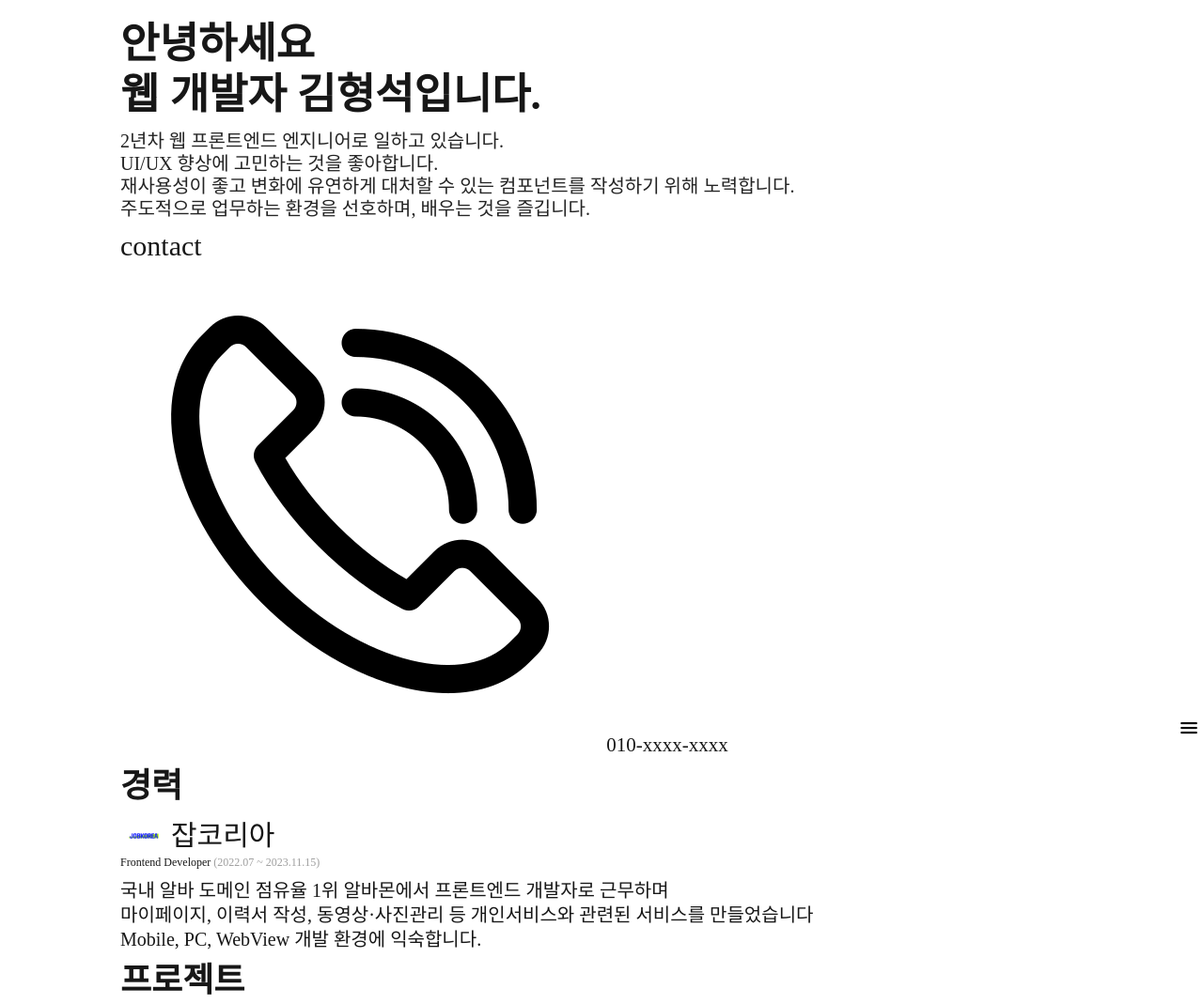
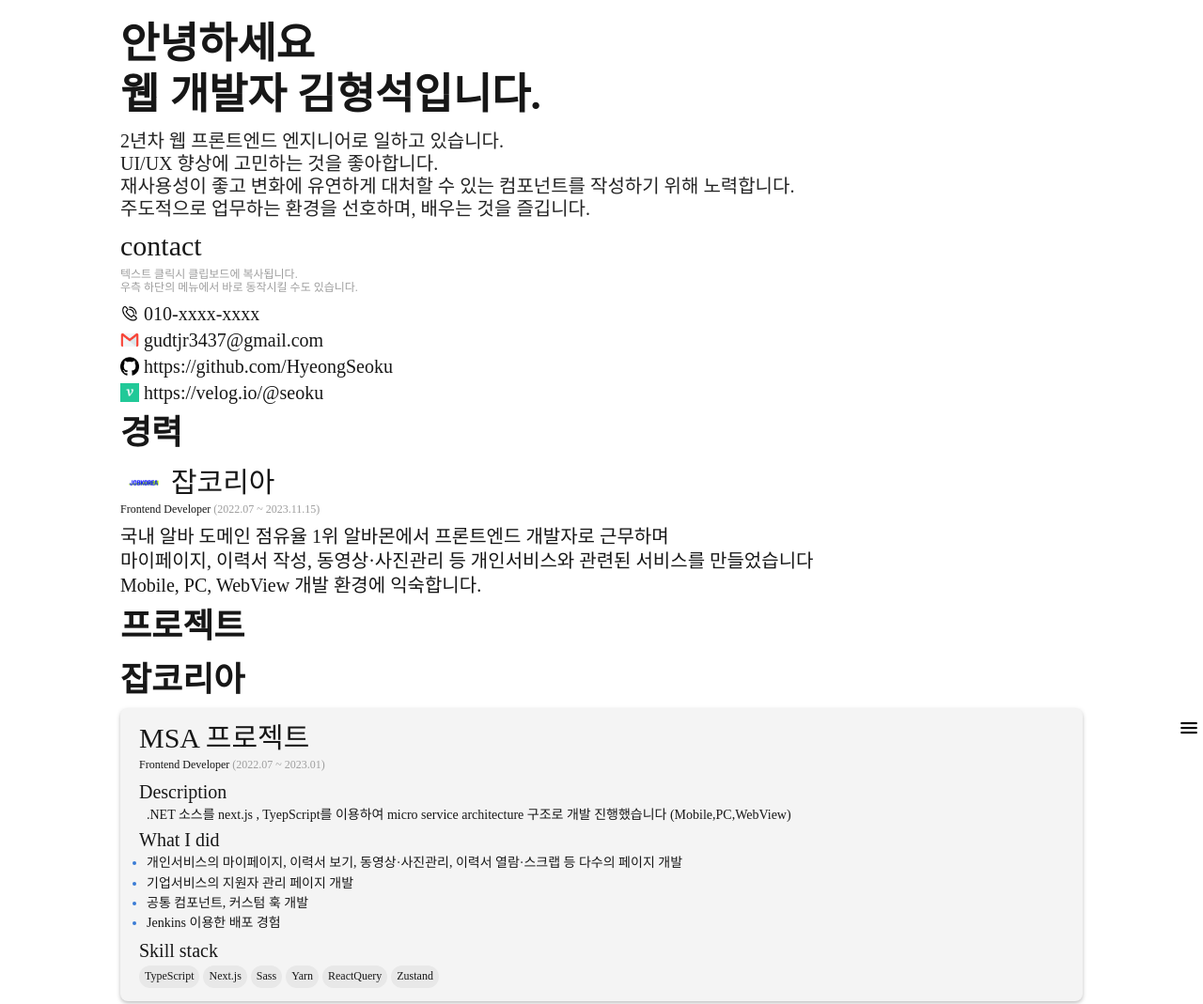
Before and after one commit to HyeongSeoku/Resume, a website built with Vite: page index.html in a window 1280 px wide. Shown: the top 1069 px of the page at 94% size. Built offline with nearby package versions, Linux system fonts and the light colour scheme; a web font is replaced by a local one.

Commit message:
Modify : contact 영역 추가 및 클립보드 복사 기능 추가

```diff
--- a/index.html
+++ b/index.html
@@ -32,13 +32,52 @@
       </p>
 
       <section id="contact-section" class="section-container">
-        <div class="contact-title screen-animation">contact</div>
-        <ul class="contact-list">
-          <li class="contact-item">
-            <img src="/phone_icon.png" alt="전화번호" />
-            <span>010-xxxx-xxxx</span>
-          </li>
-        </ul>
+        <div class="screen-animation">
+          <div class="contact-title">contact</div>
+          <p class="contact-info">
+            텍스트 클릭시 클립보드에 복사됩니다. <br />
+            우측 하단의 메뉴에서 바로 동작시킬 수도 있습니다.
+          </p>
+          <ul class="contact-list">
+            <li class="contact-item">
+              <img
+                class="contact-item-icon"
+                src="/phone_icon.png"
+                alt="전화번호"
+              />
+              <span class="contact-list-item-text">010-xxxx-xxxx</span>
+            </li>
+            <li class="contact-item">
+              <img
+                class="contact-item-icon"
+                src="/email_icon.png"
+                alt="이메일"
+              />
+              <span class="contact-list-item-text">gudtjr3437@gmail.com</span>
+            </li>
+            <li class="contact-item">
+              <img
+                class="contact-item-icon"
+                src="/github_logo.png"
+                alt="github"
+              />
+              <span class="contact-list-item-text"
+                >https://github.com/HyeongSeoku</span
+              >
+            </li>
+
+            <li class="contact-item">
+              <img
+                class="contact-item-icon"
+                src="/velog_icon.jpeg"
+                alt="블로그"
+              />
+              <span class="contact-list-item-text"
+                >https://velog.io/@seoku</span
+              >
+            </li>
+          </ul>
+        </div>
       </section>
 
       <section id="career-section" class="section-container">
--- a/src/index.scss
+++ b/src/index.scss
@@ -120,7 +120,28 @@ html[data-theme="light"] {
 }
 
 .contact-item {
+  @include font.P1;
   width: 100%;
+  display: flex;
+  flex-direction: row;
+  align-items: center;
+  gap: 5px;
+  // font-weight: font.$font-weight-small;
+
+  &-icon {
+    width: 20px;
+    height: 20px;
+  }
+}
+
+.contact-info {
+  @include font.P3;
+  color: color.$Gray500;
+  margin: 5px 0 8px;
+}
+
+.contact-list-item-text {
+  cursor: pointer;
 }
 
 .card {
--- a/src/index.ts
+++ b/src/index.ts
@@ -31,6 +31,7 @@ document.addEventListener("DOMContentLoaded", function () {
   pdfButton?.addEventListener("click", printPDF);
 });
 
+// fadeInAnimation
 const io = new IntersectionObserver((entries) => {
   entries.forEach((entry) => {
     const { target } = entry;
@@ -38,8 +39,6 @@ const io = new IntersectionObserver((entries) => {
     if (entry.isIntersecting) {
       target.classList.remove("invisible");
       target.classList.add("screen-in");
-    } else {
-      // target.classList.remove("screen-in");
     }
   });
 });
@@ -49,3 +48,27 @@ fadeInAnimationitems.forEach((item) => {
   item.classList.add("invisible");
   io.observe(item);
 });
+
+// 클립보드
+const contactTextList = document.querySelectorAll(".contact-list-item-text");
+
+const copyTextToClipBoard = (element: HTMLElement) => {
+  const textToCopy = element.innerText;
+  navigator.clipboard
+    .writeText(textToCopy)
+    .then(function () {
+      // TOOD: 클립보드 토스트 메세지 show 메소드
+      console.log("클립보드에 복사 성공", textToCopy);
+    })
+    .catch(function (err) {
+      console.error("클립보드 복사 실패:", err);
+    });
+};
+
+contactTextList.forEach((ele) => {
+  if (ele instanceof HTMLElement) {
+    ele.addEventListener("click", () => {
+      copyTextToClipBoard(ele);
+    });
+  }
+});
```
